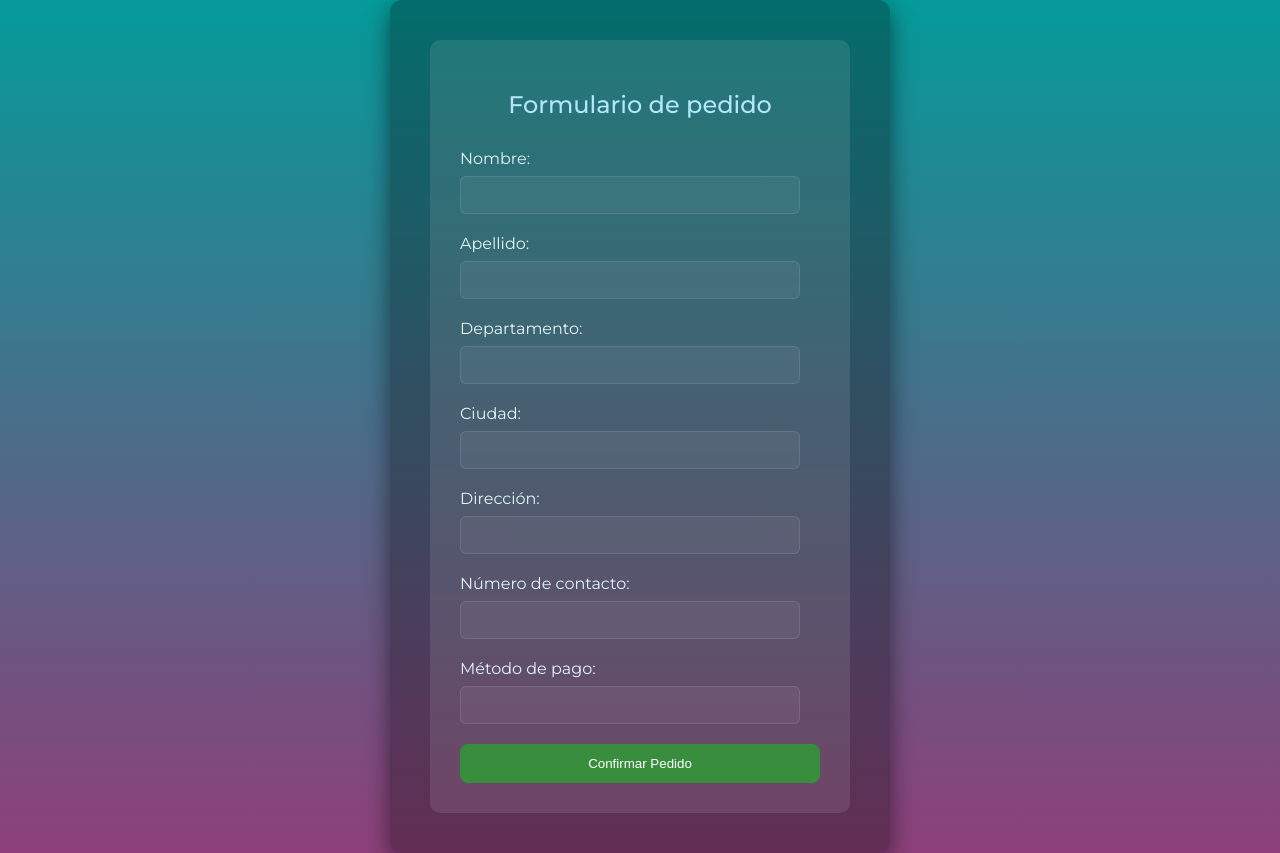
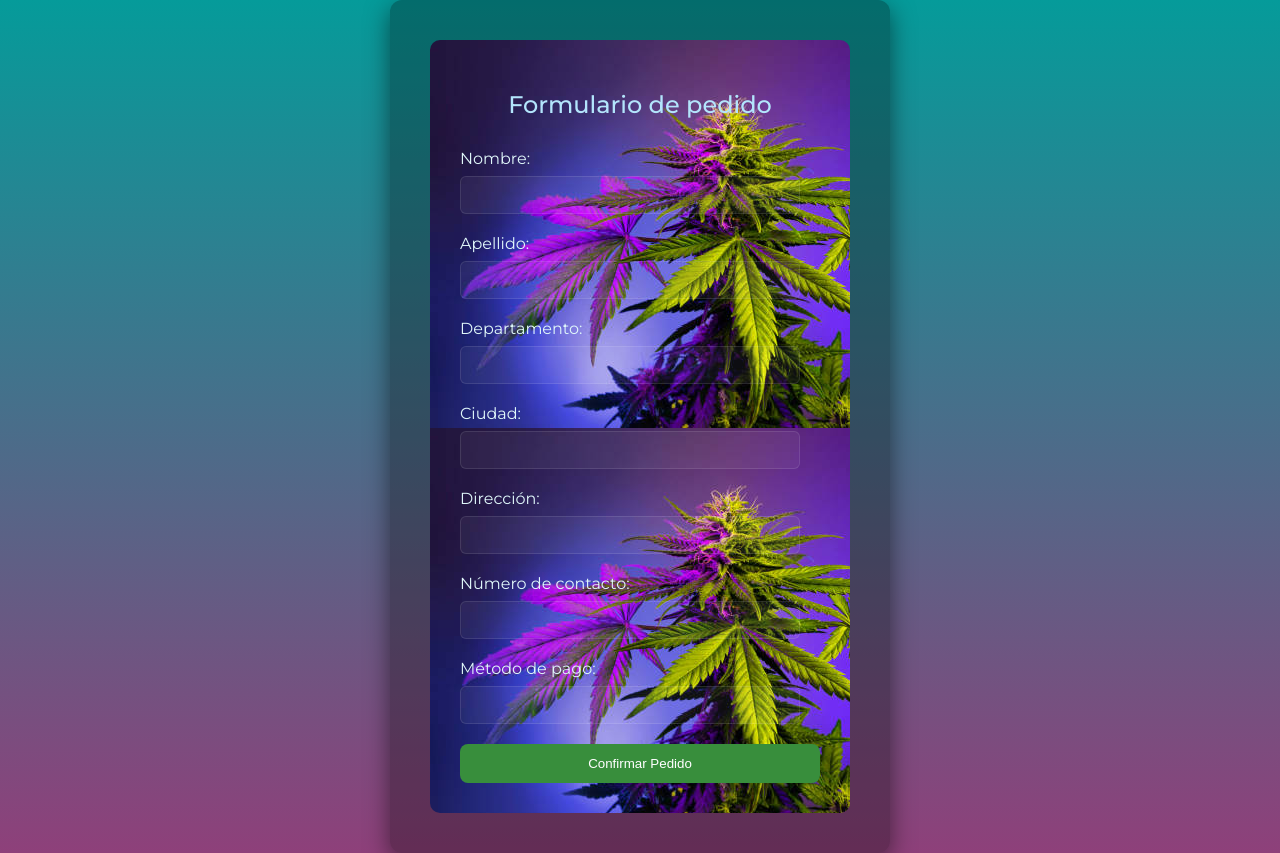
Before and after one commit to Kwiding/Tienda---Smoke-Shop, a PHP site: page /public/html/form-pedidos.html in a window 1280 px wide. Run offline with PHP 8.4, Linux system fonts and the light colour scheme.

Commit message:
melo
melo

```diff
--- a/frontend/public/css/style-form-pedido.css
+++ b/frontend/public/css/style-form-pedido.css
@@ -30,6 +30,7 @@ body {
     border-radius: 10px;
     padding: 30px;
     width: 100%;
+    background-image: url('/frontend/public/img/istockphoto-1387490630-612x612.jpg');
 }
 
 .form-card h2 {
```
